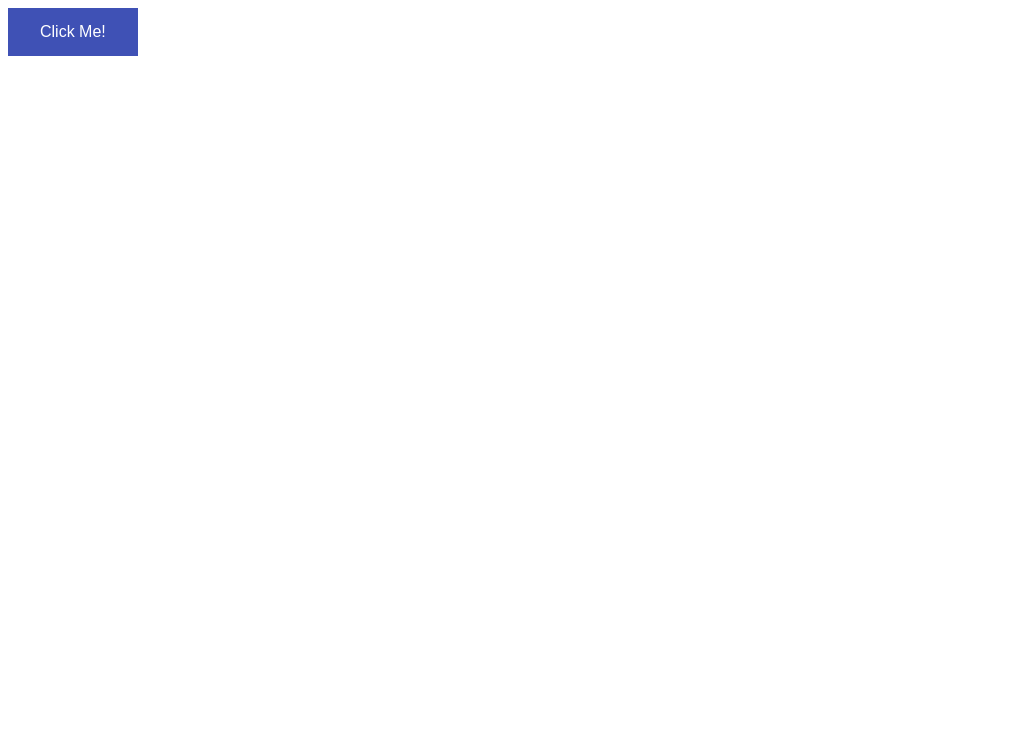
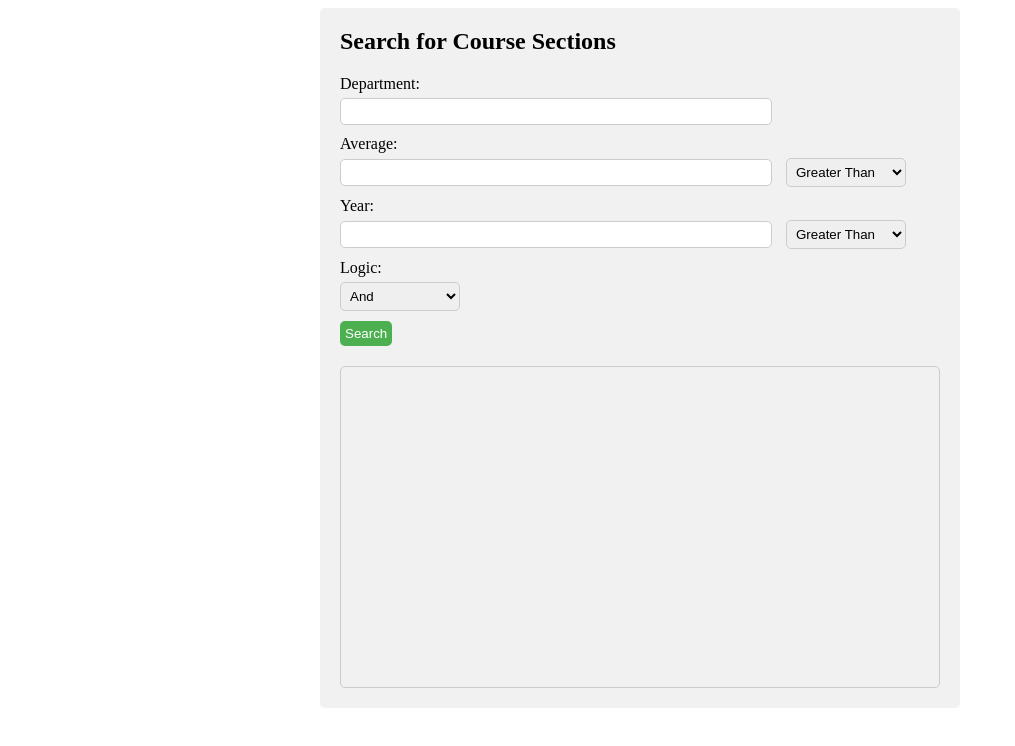
Before and after one commit to SophieXixi/Imagine_UBC, a website: page frontend/public/index.html in a window 1280 px wide. Shown: the whole page, without its empty margins (0-1015 px from the left). Drawn offline with Linux system fonts and the light colour scheme.

Commit message:
frontend demo 1

```diff
--- a/frontend/public/index.html
+++ b/frontend/public/index.html
@@ -1,13 +1,45 @@
 <!DOCTYPE html>
 <html>
-	<head>
-		<meta http-equiv="Content-type" content="text/html; charset=utf-8"/>
-		<title>310 Frontend</title>
-		<link href="/style.css" rel="stylesheet" />
-	</head>
-	<body>
-		<button id="click-me-button" class="button" >Click Me!</button>
-
-		<script type="text/javascript" src="/frontend.js"></script>
-	</body>
+<head>
+	<title>Section Search</title>
+	<link rel="stylesheet" href="style.css">
+</head>
+<body>
+<div class="search-container">
+	<h2>Search for Course Sections</h2>
+	<form>
+		<div class="form-group">
+			<label for="department-input">Department:</label>
+			<input type="text" id="department-input" name="department">
+		</div>
+		<div class="form-group">
+			<label for="avg-input">Average:</label>
+			<input type="number" id="avg-input" name="avg" min="0" max="100">
+			<select id="avg-comparison" name="avg-comparison">
+				<option value="greater">Greater Than</option>
+				<option value="less">Less Than</option>
+			</select>
+		</div>
+		<div class="form-group">
+			<label for="year-input">Year:</label>
+			<input type="number" id="year-input" name="year" min="1900" max="2023">
+			<select id="year-comparison" name="year-comparison">
+				<option value="greater">Greater Than</option>
+				<option value="less">Less Than</option>
+			</select>
+		</div>
+		<div class="form-group">
+			<label for="logic-option">Logic:</label>
+			<select id="logic-option" name="logic-option">
+				<option value="and">And</option>
+				<option value="or">Or</option>
+			</select>
+		</div>
+		<button type="submit" class="search-button">Search</button>
+	</form>
+	<div class="search-results">
+		<!-- Search results will be displayed here -->
+	</div>
+</div>
+</body>
 </html>
--- a/frontend/public/style.css
+++ b/frontend/public/style.css
@@ -1,14 +1,56 @@
-.button {
-	background-color: #3f51b5;
-	border: none;
-	color: white;
-	padding: 15px 32px;
-	text-align: center;
-	text-decoration: none;
-	display: inline-block;
-	font-size: 16px;
+.search-container {
+	max-width: 600px;
+	margin: 0 auto;
+	padding: 20px;
+	background-color: #f1f1f1;
+	border-radius: 5px;
 }
 
-.button:hover {
+.search-container h2 {
+	margin-top: 0;
+}
+
+.form-group {
+	margin-bottom: 10px;
+}
+
+label {
+	display: block;
+	margin-bottom: 5px;
+}
+
+input[type="text"],
+input[type="number"],
+select {
+	padding: 5px;
+	border-radius: 5px;
+	border: 1px solid #ccc;
+	width: 70%;
+	margin-right: 10px;
+}
+
+select {
+	width: 20%;
+}
+
+.search-button {
+	padding: 5px;
+	background-color: #4CAF50;
+	color: white;
+	border: none;
+	border-radius: 5px;
 	cursor: pointer;
 }
+
+.search-button:hover {
+	background-color: #3e8e41;
+}
+
+.search-results {
+	margin-top: 20px;
+	border: 1px solid #ccc;
+	padding: 10px;
+	border-radius: 5px;
+	height: 300px;
+	overflow-y: auto;
+}
```
